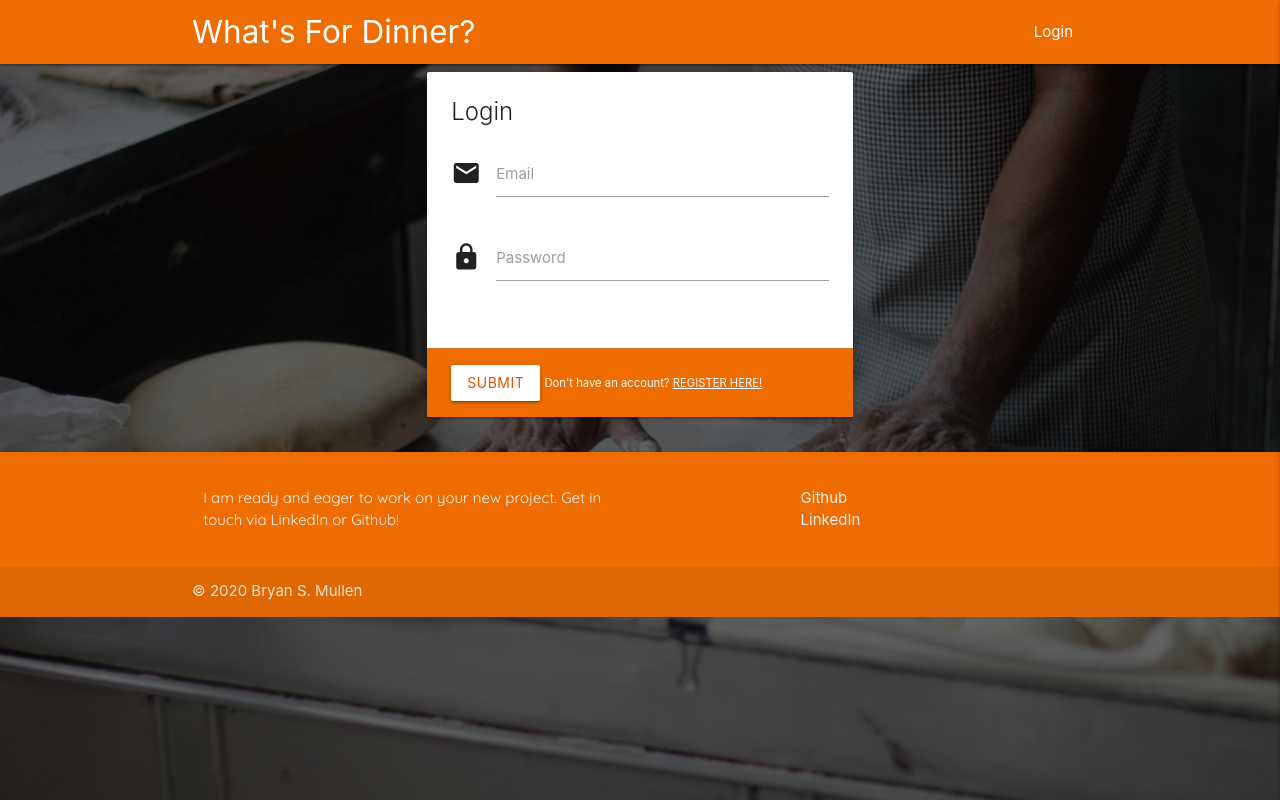
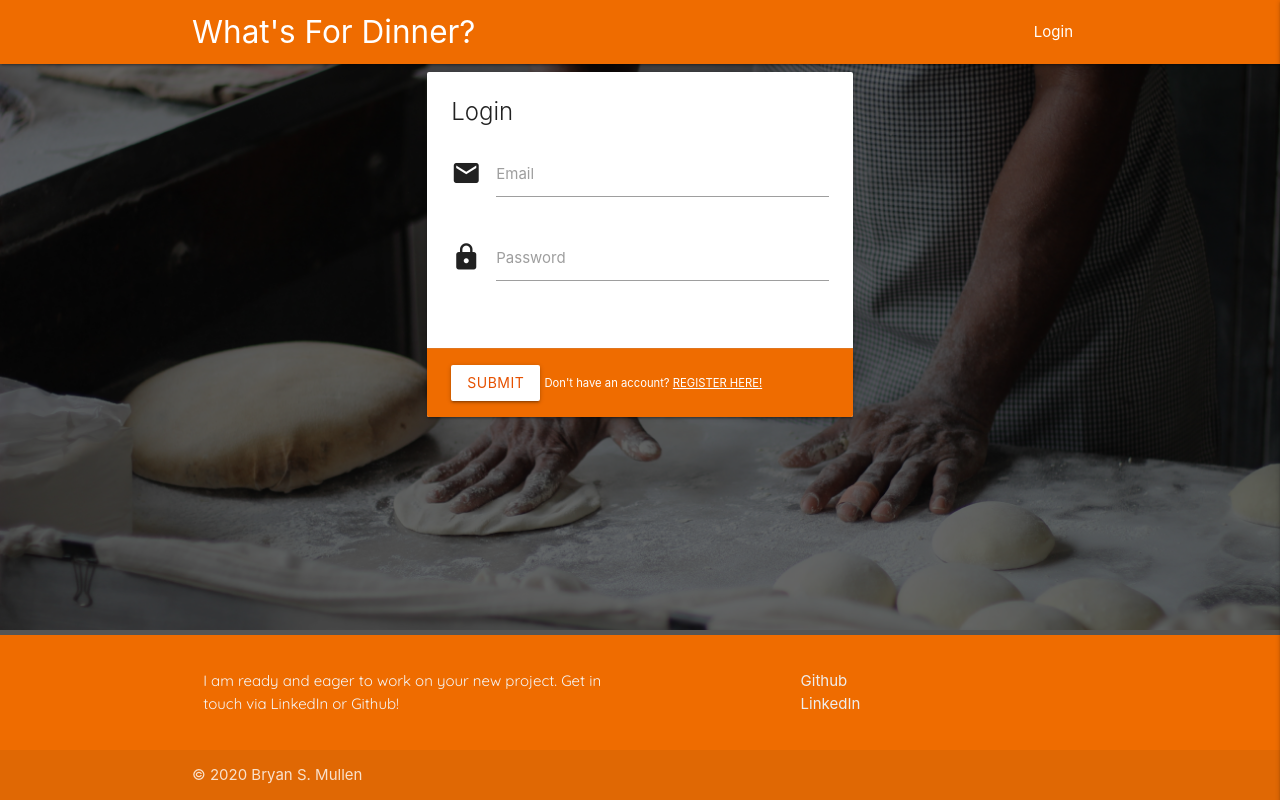
Before and after one commit to Code-Institute-Submissions/whats-for-dinner-1, a Flask app: page /login in a window 1280 px wide. Run offline with Flask 2, Linux system fonts and the light colour scheme; some libraries are stand-ins or nearby versions.

Commit message:
Style Updates

```diff
--- a/static/css/style.css
+++ b/static/css/style.css
@@ -2,7 +2,28 @@ html {
     min-width: 300px;
 }
 
-.bgimg{
+
+body {
+    display: flex; /* required for sticky footer */
+    min-height: 100vh;  /* required for sticky footer */
+    flex-direction: column; /* required for sticky footer */
+}
+
+main {
+    flex: 1 0 auto; /* required for sticky footer */
+}
+
+h3 {
+    font-family: 'Pacifico', cursive;
+}
+
+p {
+    font-family: 'Quicksand', sans-serif;
+}
+
+
+/* Background Image */
+.bgimg {
     position: fixed;
     width: 100vw;
     height: 100vh;
@@ -20,17 +41,18 @@ html {
     left: 0;
     background-color: #000000;
     opacity: 0.6;
-  }
+}
 
+
+/* Navigation */
 .nav-wrapper {
     display: flex;
     justify-content: space-around;
 }
 
-
 @media only screen and (max-width: 992px) {
     nav .brand-logo {
-        left:  0;
+        left: 0;
         transform: none;
         -webkit-transform: none;
         position: relative;
@@ -38,23 +60,28 @@ html {
     }
 }
 
-
-.small-link{
+/* Links on login/registration */
+.small-link {
     text-decoration: underline;
 }
 
 .purple-text-hover:hover {
-    color:purple !important;
+    color: purple !important;
 }
 
+
+/* Footer */
+.page-footer {
+    border-top: 5px solid #555;
+}
+
+/* Flashed Messages */
+.flashed-message {
+    background-color: #ff9800 !important;
+    color: white;
+}
+
+/* Main content */
 #home-feature {
     margin-top: 10vh;
 }
-
-h3 {
-    font-family: 'Pacifico', cursive;
-}
-
-p{
-    font-family: 'Quicksand', sans-serif;
-}
```
